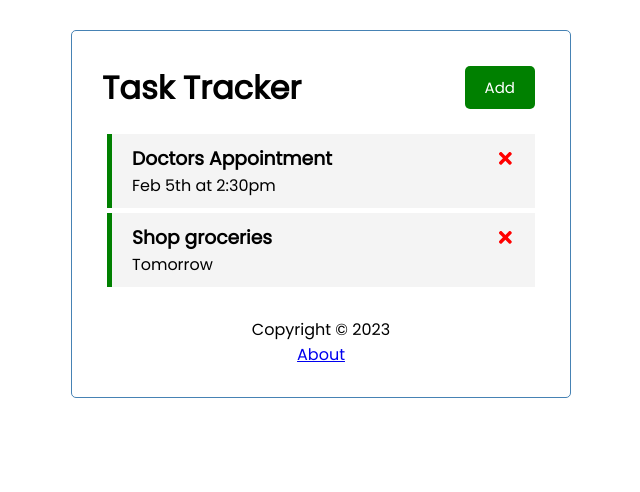
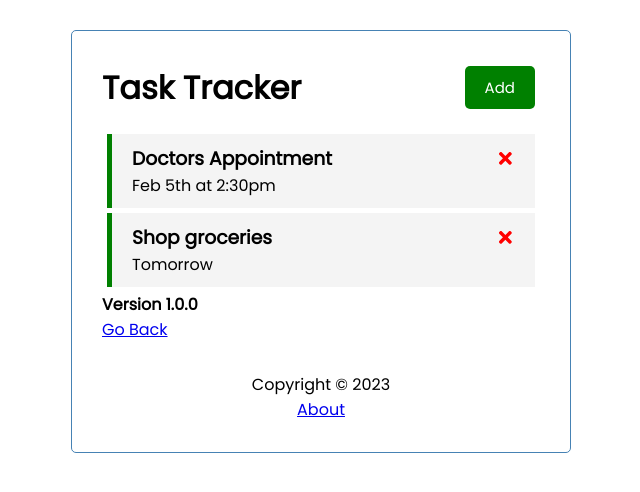
Before and after one commit to AmaPal09/react-task-tracker, a React (Create React App) app: page /About in a window 1280 px wide. Shown: the top 492 px of the page, without its empty margins (319-959 px from the left). Built offline with nearby package versions, Linux system fonts and the light colour scheme; data requests are answered from the project's data file; the HTML template or start-up script is replaced by a standard one.

Commit message:
FEAT: Add about route

```diff
--- a/src/App.js
+++ b/src/App.js
@@ -1,11 +1,13 @@
 //Apps.js
 
 import { useState, useEffect } from 'react';
+import {BrowserRouter as Router, Route, Routes} from 'react-router-dom'
 
 import Header from './components/header/header.component';
 import Tasks from './components/tasks/tasks.component';
 import AddTaskForm from './components/add-task-form/add-task-form.component';
 import Footer from './components/footer/footer.component';
+import About from './components/about/about.component';
 
 
 function App() {
@@ -90,6 +92,7 @@
     }
 
   return (
+    <Router>
     <div className="container">
         <Header
             title='Task Tracker'
@@ -104,8 +107,12 @@
             ) :
             ('No tasks to show')
         }
+        <Routes>
+        <Route path="/About" Component={About}/>
+        </Routes>
         <Footer />
     </div>
+    </Router>
   );
 }
 
--- /dev/null
+++ b/src/components/about/about.component.jsx
@@ -0,0 +1,12 @@
+//about.component.jsx
+
+const About = () => {
+    return(
+        <div>
+            <h4>Version 1.0.0</h4>
+            <a href="/">Go Back</a>
+        </div>
+    )
+};
+
+export default About;
```
